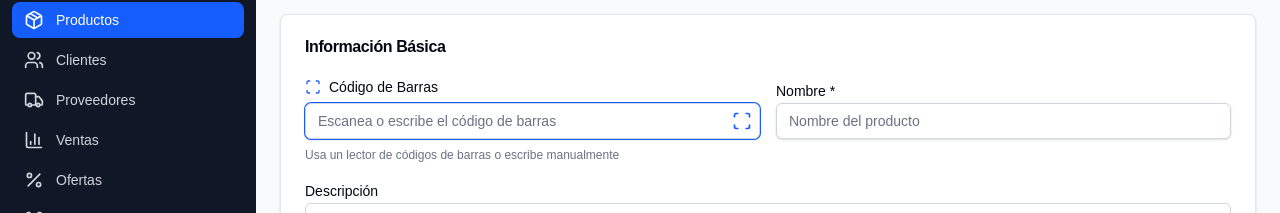
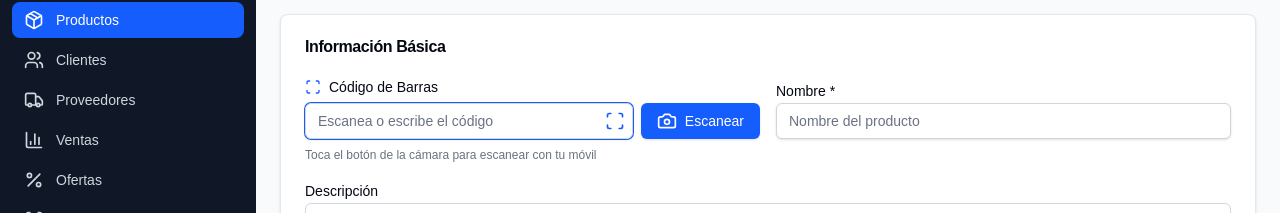
Before and after one commit to julianesp/stores_saas, a Next.js app: page /dashboard/products/new in a window 1280 px wide. Shown: the part 158-371 px from the top of the page. Built offline with nearby package versions, Linux system fonts and the light colour scheme; no server answers; the database is empty.

Commit message:
Habilitando registro de productos con código de barras

```diff
--- a/components/products/product-form.tsx
+++ b/components/products/product-form.tsx
@@ -12,8 +12,15 @@ import { Card, CardContent, CardHeader, CardTitle } from '@/components/ui/card';
 import { getAllDocuments, createDocument, updateDocument } from '@/lib/firestore-helpers';
 import { Category, Supplier } from '@/lib/types';
 import { toast } from 'sonner';
-import { Scan } from 'lucide-react';
+import { Scan, Camera, X } from 'lucide-react';
 import { ImageUploader } from './image-uploader';
+import dynamic from 'next/dynamic';
+
+// Importar el escáner de códigos de barras de forma dinámica (solo en cliente)
+const BarcodeScannerComponent = dynamic(
+  () => import('react-qr-barcode-scanner'),
+  { ssr: false }
+) as any;
 
 const productSchema = z.object({
   barcode: z.string().optional(),
@@ -41,10 +48,12 @@ export function ProductForm({ initialData, productId }: ProductFormProps) {
   const [categories, setCategories] = useState<Category[]>([]);
   const [suppliers, setSuppliers] = useState<Supplier[]>([]);
   const [productImages, setProductImages] = useState<string[]>(initialData?.images || []);
+  const [showScanner, setShowScanner] = useState(false);
 
   const {
     register,
     handleSubmit,
+    setValue,
     formState: { errors },
   } = useForm<ProductFormData>({
     resolver: zodResolver(productSchema),
@@ -53,6 +62,14 @@ export function ProductForm({ initialData, productId }: ProductFormProps) {
       min_stock: 10,
     },
   });
+
+  const handleBarcodeDetected = (data: string) => {
+    if (data) {
+      setValue('barcode', data);
+      setShowScanner(false);
+      toast.success('Código escaneado correctamente');
+    }
+  };
 
   useEffect(() => {
     fetchCategories();
@@ -121,13 +138,14 @@ export function ProductForm({ initialData, productId }: ProductFormProps) {
                 <Scan className="h-4 w-4 text-blue-600" />
                 Código de Barras
               </Label>
-              <div className="relative">
+              <div className="flex gap-2">
+                <div className="relative flex-1">
                   <Input
                     id="barcode"
                     {...register('barcode', {
                       setValueAs: (value) => value?.trim() || undefined,
                     })}
-                  placeholder="Escanea o escribe el código de barras"
+                    placeholder="Escanea o escribe el código"
                     className="pr-10"
                     autoFocus={!productId}
                   />
@@ -135,8 +153,18 @@ export function ProductForm({ initialData, productId }: ProductFormProps) {
                     <Scan className="h-5 w-5 text-blue-600" />
                   </div>
                 </div>
+                <Button
+                  type="button"
+                  onClick={() => setShowScanner(true)}
+                  className="shrink-0 bg-blue-600 hover:bg-blue-700"
+                  size="default"
+                >
+                  <Camera className="h-5 w-5 md:mr-2" />
+                  <span className="hidden md:inline">Escanear</span>
+                </Button>
+              </div>
               <p className="text-xs text-gray-500">
-                Usa un lector de códigos de barras o escribe manualmente
+                Toca el botón de la cámara para escanear con tu móvil
               </p>
               {errors.barcode && (
                 <p className="text-sm text-red-600">{errors.barcode.message}</p>
@@ -302,6 +330,55 @@ export function ProductForm({ initialData, productId }: ProductFormProps) {
           Cancelar
         </Button>
       </div>
+
+      {/* Modal del Escáner de Códigos de Barras */}
+      {showScanner && (
+        <div className="fixed inset-0 bg-black bg-opacity-75 z-50 flex items-center justify-center p-4">
+          <div className="bg-white rounded-lg max-w-2xl w-full overflow-hidden">
+            <div className="bg-blue-600 text-white p-4 flex items-center justify-between">
+              <div className="flex items-center gap-2">
+                <Camera className="h-6 w-6" />
+                <h2 className="text-xl font-bold">Escanear Código de Barras</h2>
+              </div>
+              <Button
+                type="button"
+                variant="ghost"
+                size="sm"
+                onClick={() => setShowScanner(false)}
+                className="text-white hover:bg-blue-700"
+              >
+                <X className="h-6 w-6" />
+              </Button>
+            </div>
+            <div className="p-4">
+              <p className="text-sm text-gray-600 mb-4 text-center">
+                Apunta la cámara hacia el código de barras del producto
+              </p>
+              <div className="aspect-video bg-gray-900 rounded-lg overflow-hidden relative">
+                {typeof window !== 'undefined' && (
+                  <BarcodeScannerComponent
+                    onUpdate={(err: any, result: any) => {
+                      if (result) {
+                        handleBarcodeDetected(result.getText());
+                      }
+                    }}
+                  />
+                )}
+              </div>
+              <div className="mt-4 text-center">
+                <Button
+                  type="button"
+                  variant="outline"
+                  onClick={() => setShowScanner(false)}
+                  className="w-full sm:w-auto"
+                >
+                  Cancelar
+                </Button>
+              </div>
+            </div>
+          </div>
+        </div>
+      )}
     </form>
   );
 }
--- a/package.json
+++ b/package.json
@@ -25,6 +25,7 @@
     "react": "19.2.0",
     "react-dom": "19.2.0",
     "react-hook-form": "^7.67.0",
+    "react-qr-barcode-scanner": "^2.1.19",
     "react-to-print": "^3.2.0",
     "recharts": "^3.5.1",
     "sonner": "^2.0.7",
```
Also changed, not shown: 1 other file (tests, documents, lock files or other folders). Lines whose indentation alone changed are shown as unchanged.
